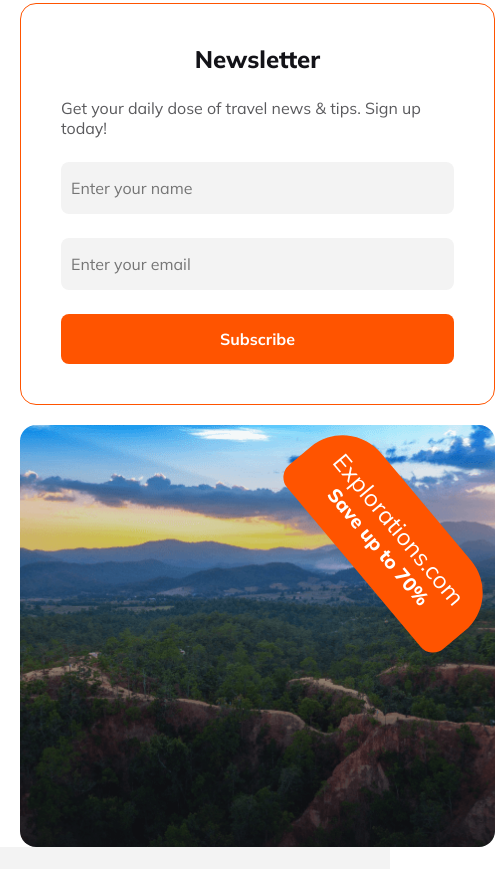
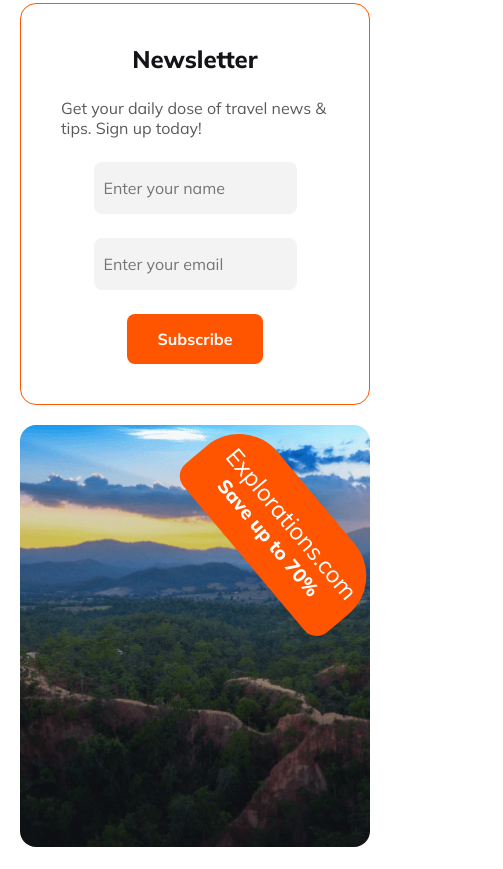
Before and after one commit to Dabojit-Saha/Assaignment-2, a plain HTML site: page index.html in a window 390 px wide. Shown: the part 5881-6750 px from the top of the page, 503 px wide, since content can reach past the window. Drawn offline with Linux system fonts and the light colour scheme.

Commit message:
issues fixed and new item add

```diff
--- a/css/responsive.css
+++ b/css/responsive.css
@@ -54,21 +54,20 @@
         margin: 0 auto;
         gap: 20px;
     }
-    .from{
-        width: fit-content;
-        height: auto;
+    .from , .from input , .from button{
+        width: auto;
         align-items: center;
 
     }
     .newsletter .off{
-        width: 240px;
-        top: 65px;
-        left: 250px;
+        width: 220px;
+        top: 56px;
+        left: 150px;
     }
     .off h4{
         font-size: 1.2rem;
     }
-    .footer{
+    #footer{
         margin-top: 25px;
        padding-top: 50px;
        padding-bottom: 50px;
```
